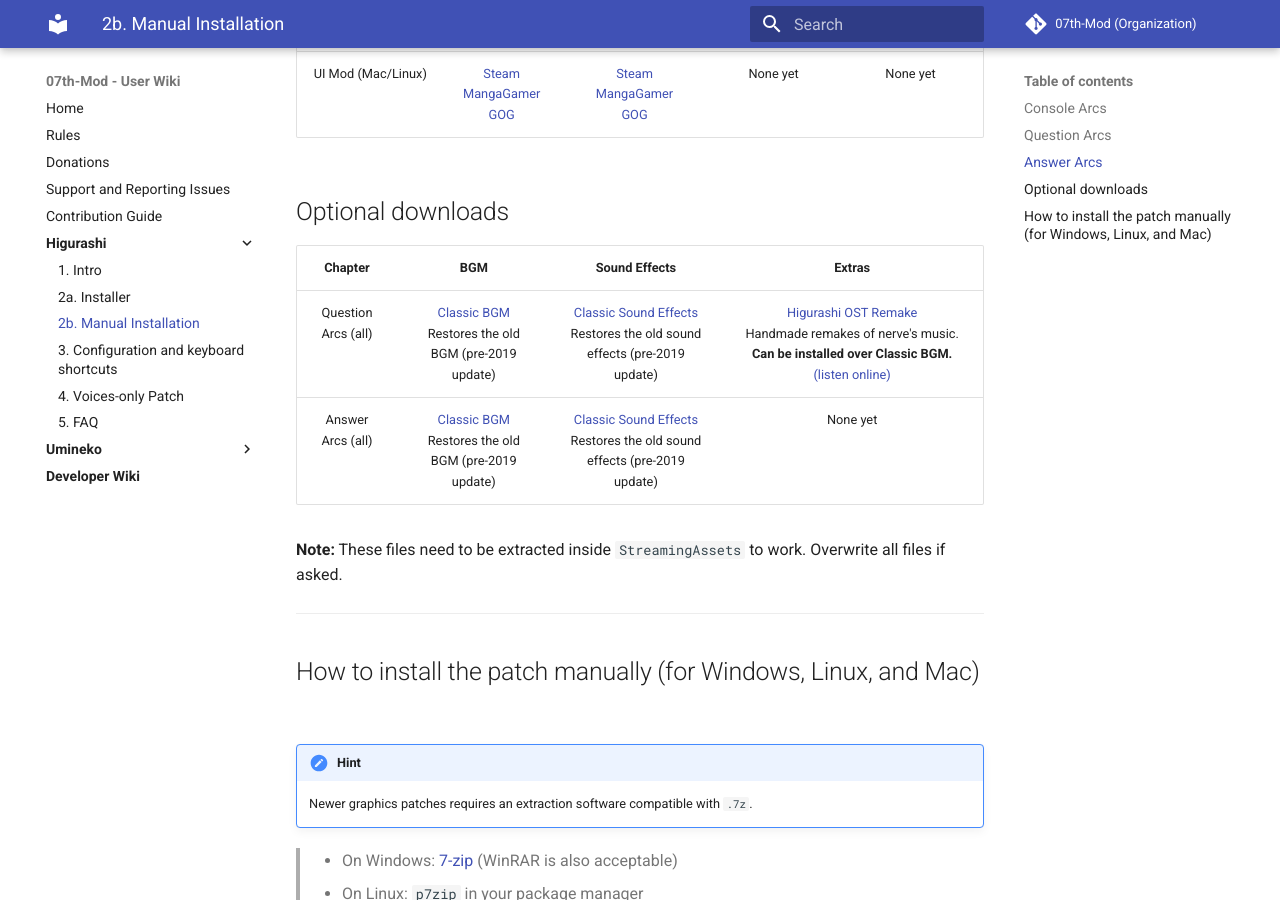
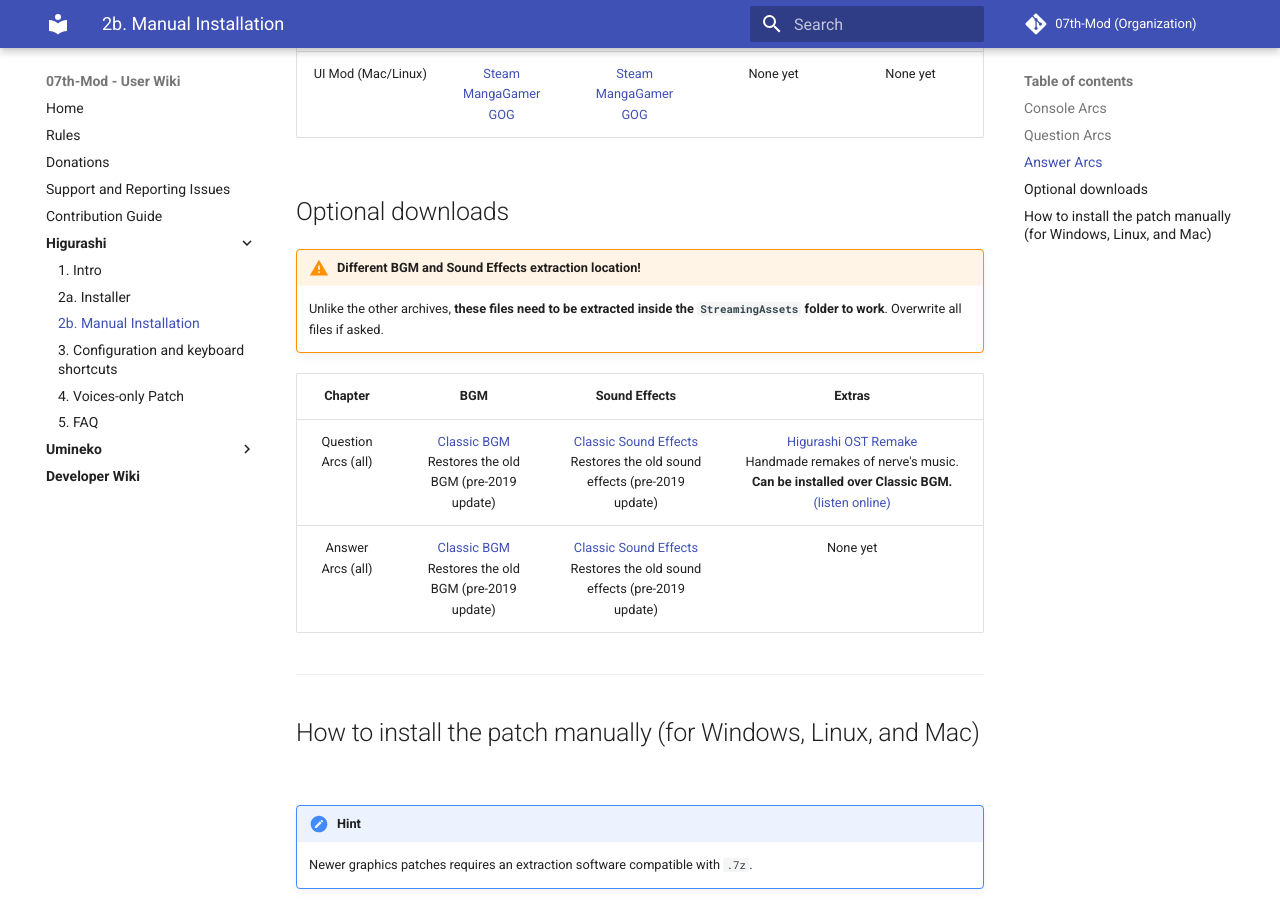
Before and after one commit to 07th-mod/wiki, an MkDocs documentation site: the page built from docs/Higurashi/Manual-Installation.md, in a window 1280 px wide and 900 px high, scrolled down 1987 px. Built offline with MkDocs 1.6.1 and Material for MkDocs 9.7.7, drawn with Linux system fonts in a browser that asks for light colours.

Commit message:
Make warning about OST and SE extraction location more visible

```diff
--- a/docs/Higurashi/Manual-Installation.md
+++ b/docs/Higurashi/Manual-Installation.md
@@ -182,6 +182,9 @@
 
 ## Optional downloads
 
+!!! warning "Different BGM and Sound Effects extraction location!"
+    Unlike the other archives, **these files need to be extracted inside the ``StreamingAssets`` folder to work**. Overwrite all files if asked.
+
 <table>
 <colgroup>
 <col style="width: 4%" />
@@ -212,8 +215,6 @@
 </tr>
 </tbody>
 </table>
-
-**Note:** These files need to be extracted inside ``StreamingAssets`` to work. Overwrite all files if asked.
 
 ***
 
```
